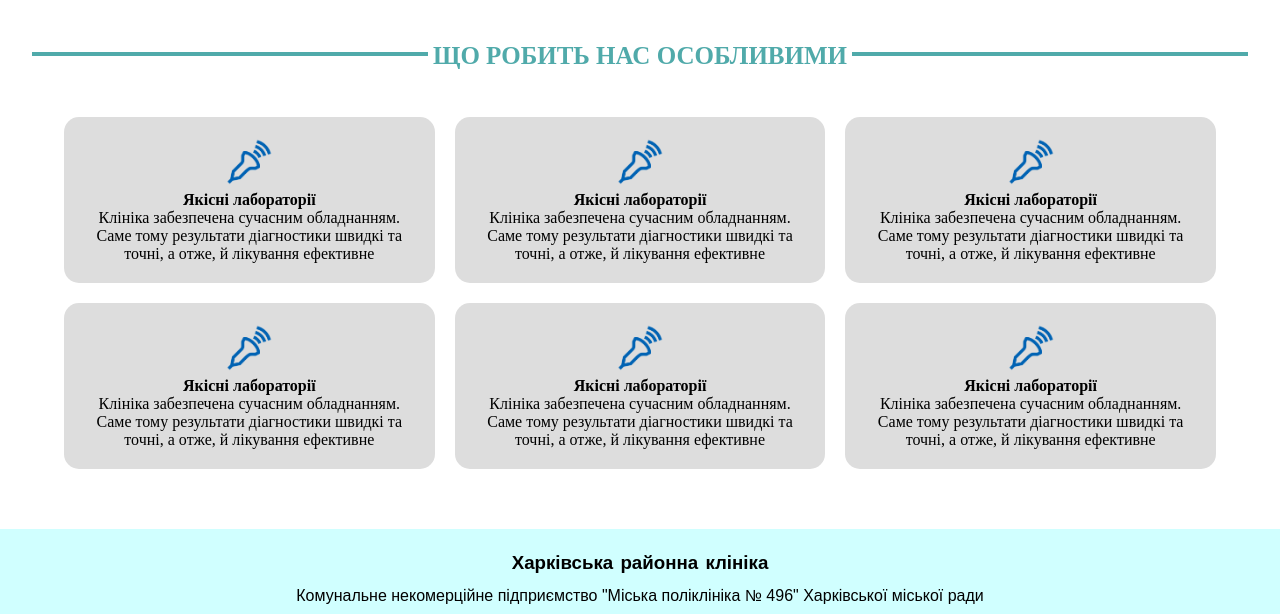
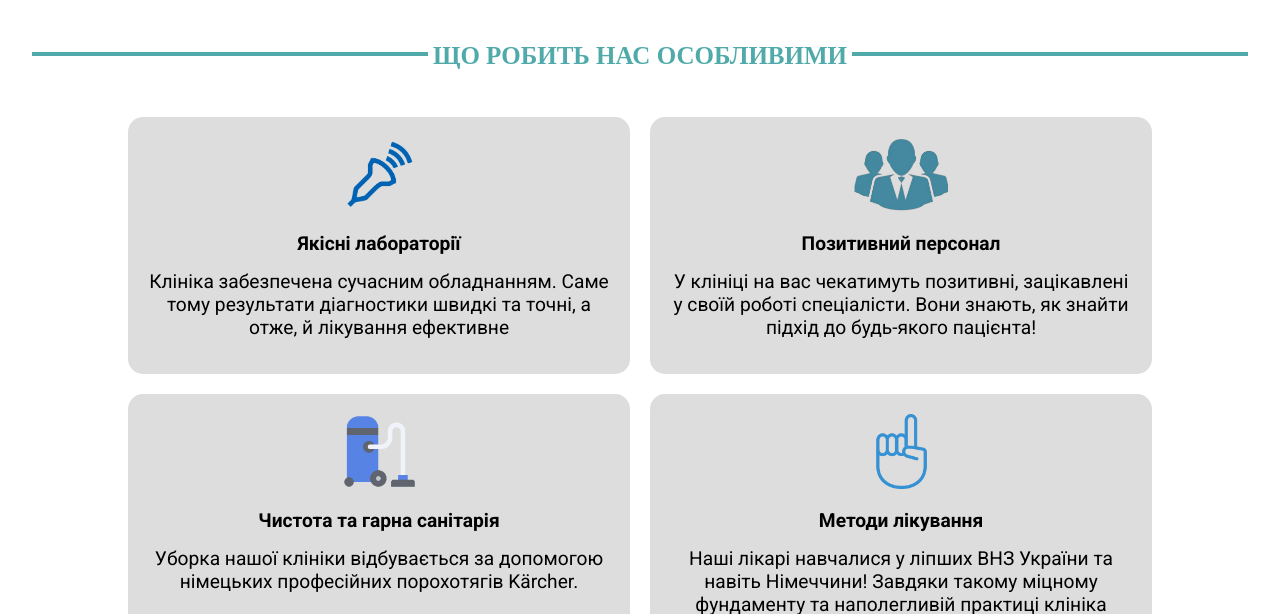
Before and after one commit to vadmart/clinic-site-front, a plain HTML site: page index.html in a window 1280 px wide. Shown: the part 1250-1864 px from the top of the page. Drawn offline with Linux system fonts and the light colour scheme.

Commit message:
Changing content in what-makes-us-special-article

```diff
--- a/index.html
+++ b/index.html
@@ -103,10 +103,13 @@
             </div>
             <div class="about-clinic">
                 <div class="quote-wrapper">
-                    <div class="quote">Головним скарбом життя є не землі, що ти їх завоював, не багатства, що їх маєш у
+                    <blockquote
+                            cite="http://hptu14.com.ua/news/315-vyslovy-vydatnykh-liudei-pro-zdorov-ia-ta-zdorovyi-sposib-zhyttia.html"
+                            class="quote">
+                        Головним скарбом життя є не землі, що ти їх завоював, не багатства, що їх маєш у
                         скринях... Головним скарбом життя є здоров’я,
                         і, щоб його зберегти, потрібно багато що знати.
-                    </div>
+                    </blockquote>
                     <div class="quote-author">-Авіцена</div>
                 </div>
                 <div class="description">
@@ -128,40 +131,28 @@
             </div>
             <div class="what-makes-us-special-grid">
                 <article class="what-makes-us-special-article">
-                    <img src="img/uzi.png" alt="">
+                    <img src="icons/uzi.png" alt="">
                     <h4>Якісні лабораторії</h4>
                     <p>Клініка забезпечена сучасним обладнанням. Саме тому результати діагностики швидкі та точні, а
                         отже, й лікування ефективне</p>
                 </article>
                 <article class="what-makes-us-special-article central-article">
-                    <img src="img/uzi.png" alt="">
-                    <h4>Якісні лабораторії</h4>
-                    <p>Клініка забезпечена сучасним обладнанням. Саме тому результати діагностики швидкі та точні, а
-                        отже, й лікування ефективне</p>
+                    <img src="icons/staff.png" alt="">
+                    <h4>Позитивний персонал</h4>
+                    <p>У клініці на вас чекатимуть позитивні, зацікавлені у своїй роботі спеціалісти. Вони знають, як
+                        знайти підхід до будь-якого пацієнта!</p>
                 </article>
                 <article class="what-makes-us-special-article">
-                    <img src="img/uzi.png" alt="">
-                    <h4>Якісні лабораторії</h4>
-                    <p>Клініка забезпечена сучасним обладнанням. Саме тому результати діагностики швидкі та точні, а
-                        отже, й лікування ефективне</p>
+                    <img src="icons/vacuum-cleaner.png" alt="">
+                    <h4>Чистота та гарна санітарія</h4>
+                    <p>Уборка нашої клініки відбувається за допомогою німецьких професійних порохотягів Kärcher.</p>
                 </article>
                 <article class="what-makes-us-special-article">
-                    <img src="img/uzi.png" alt="">
-                    <h4>Якісні лабораторії</h4>
-                    <p>Клініка забезпечена сучасним обладнанням. Саме тому результати діагностики швидкі та точні, а
-                        отже, й лікування ефективне</p>
-                </article>
-                <article class="what-makes-us-special-article central-article">
-                    <img src="img/uzi.png" alt="">
-                    <h4>Якісні лабораторії</h4>
-                    <p>Клініка забезпечена сучасним обладнанням. Саме тому результати діагностики швидкі та точні, а
-                        отже, й лікування ефективне</p>
-                </article>
-                <article class="what-makes-us-special-article">
-                    <img src="img/uzi.png" alt="">
-                    <h4>Якісні лабораторії</h4>
-                    <p>Клініка забезпечена сучасним обладнанням. Саме тому результати діагностики швидкі та точні, а
-                        отже, й лікування ефективне</p>
+                    <img src="icons/fist-up.png" alt="">
+                    <h4>Методи лікування</h4>
+                    <p>Наші лікарі навчалися у ліпших ВНЗ України та навіть Німеччини! Завдяки такому міцному фундаменту
+                        та наполегливій практиці клініка пропонує
+                        лише найсучасніші ефективні методи лікування</p>
                 </article>
             </div>
         </section>
--- a/style/style.css
+++ b/style/style.css
@@ -794,10 +794,12 @@ footer .socials {
 
 .what-makes-us-special-grid {
     display: grid;
-    grid-template-columns: repeat(3, 1fr);
+    font-size: 1.2rem;
+    font-family: "Roboto", sans-serif;
+    grid-template-columns: repeat(2, 1fr);
     grid-column-gap: 20px;
     grid-row-gap: 20px;
-    width: 90%;
+    width: 80%;
     margin: 0 auto;
 }
 
@@ -808,7 +810,11 @@ footer .socials {
     border-radius: 15px;
 }
 
+.what-makes-us-special-article > * {
+    margin: 15px 0;
+}
+
 .what-makes-us-special-article img {
-    height: 50px;
-    width: 50px;
+    height: 75px;
+    margin: 0;
 }
```
Also changed, not shown: index-test.html (added, +48 -0 lines), style/schedule-work.css (+5 -5 lines), icons/clean.png (added), icons/fist-up.png (added), icons/staff.jpg (added), icons/staff.png (added), icons/uzi.png (renamed from img/uzi.png), icons/vacuum-cleaner.png (added), 1 other file.
